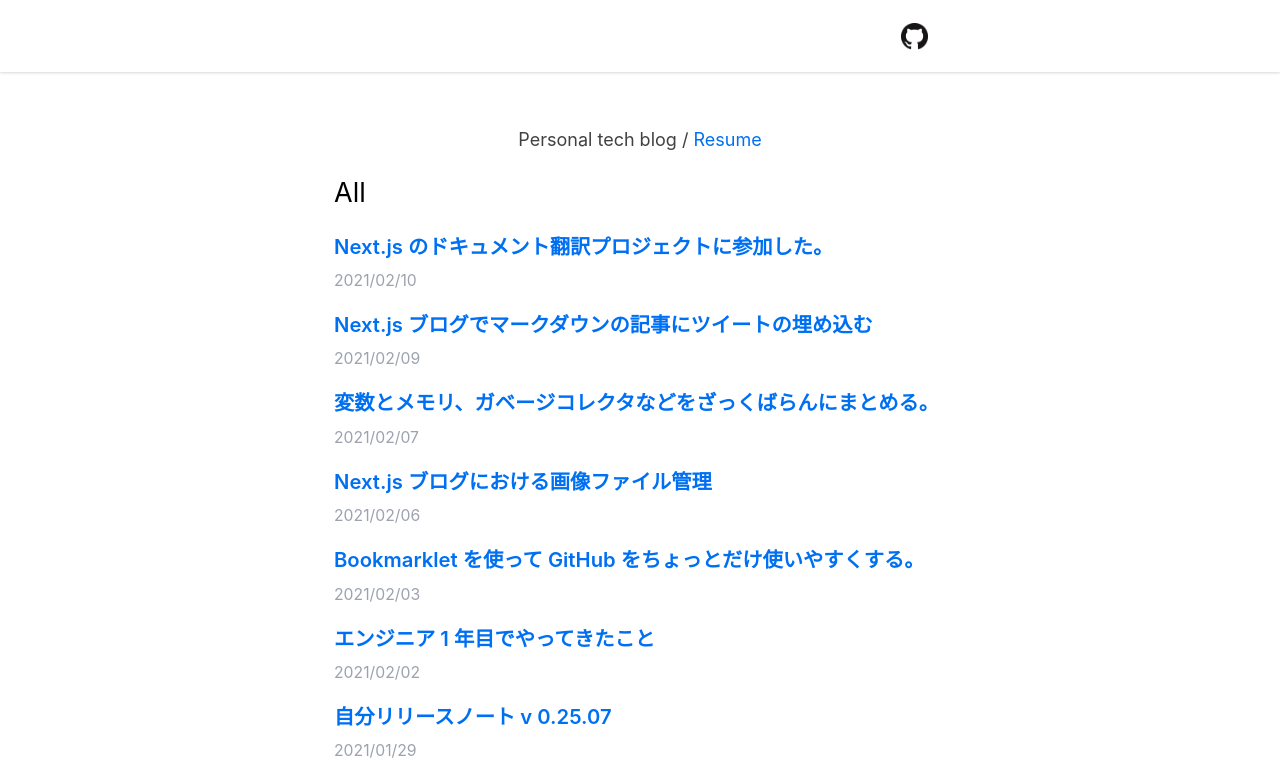
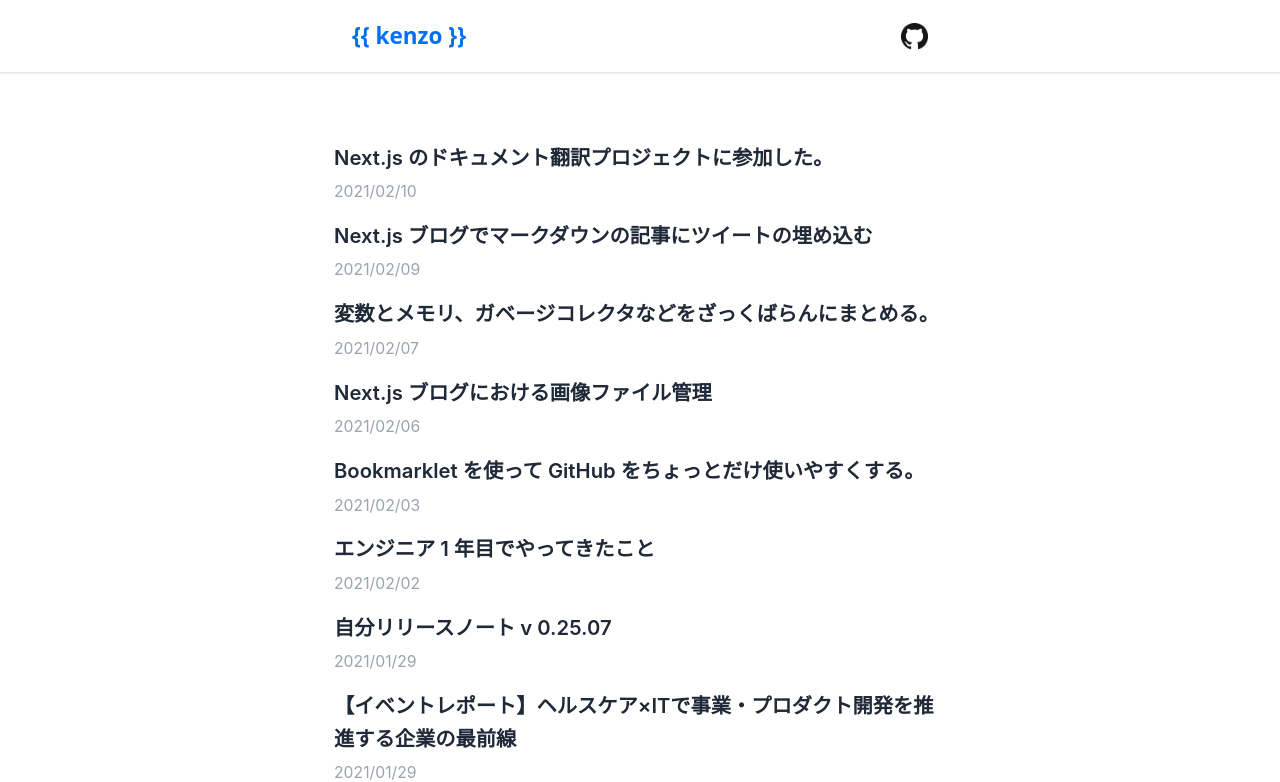
Before and after one commit to kenzo-tanaka/nextJsBlog, a Next.js app: page / in a window 1280 px wide. Shown: the top 782 px of the page. Built offline with nearby package versions, Linux system fonts and the light colour scheme.

Commit message:
fix some styles

```diff
--- a/components/layout.tsx
+++ b/components/layout.tsx
@@ -1,8 +1,5 @@
-import Head from "next/head";
 import styles from "../styles/layout.module.css";
-import utilStyles from "../styles/utils.module.css";
 import Link from "next/link";
-import { config } from "../site.config";
 
 type Props = {
   children: React.ReactNode;
--- a/components/navBar.tsx
+++ b/components/navBar.tsx
@@ -1,3 +1,4 @@
+import Link from "next/link";
 import { config } from "../site.config";
 
 const NavBar: React.FC = () => {
@@ -7,16 +8,9 @@ const NavBar: React.FC = () => {
         <div className="relative flex items-center justify-between h-16">
           <div className="flex-1 flex items-center justify-center sm:items-stretch sm:justify-start">
             <div className="flex-shrink-0 flex items-center">
-              {/* <img
-                className="block lg:hidden h-8 w-auto"
-                src="https://tailwindui.com/img/logos/workflow-mark-indigo-500.svg"
-                alt="site logo"
-              />
-              <img
-                className="hidden lg:block h-8 w-auto"
-                src="https://tailwindui.com/img/logos/workflow-mark-indigo-500.svg"
-                alt="site logo"
-              /> */}
+              <h1 className="font-bold font-sans text-xl text-gray-800">
+                <Link href="/">{"{{ kenzo }}"}</Link>
+              </h1>
             </div>
           </div>
           <div className="absolute inset-y-0 right-0 flex items-center pr-2 sm:static sm:inset-auto sm:ml-6 sm:pr-0">
--- a/components/postsList.tsx
+++ b/components/postsList.tsx
@@ -12,24 +12,16 @@ type Props = {
 const PostsList: NextPage<Props> = ({ posts, heading }) => {
   return (
     <section className={`${utilStyles.headingMd} ${utilStyles.padding1px}`}>
-      <h2 className={utilStyles.headingLg}>{heading}</h2>
       <ul className={utilStyles.list}>
         {posts.map(({ slug, date, title, category }) => (
           <li className="mt-3" key={slug}>
             <Link href={`/posts/${slug}`}>
-              <a className="text-lg font-semibold visited:text-gray-600">
-                {title}
-              </a>
+              <a className="text-lg font-semibold text-gray-800">{title}</a>
             </Link>
             <br />
             <small className="text-sm font-normal text-gray-400">
               <Date dateString={date} />
             </small>
-            {/* <Link href={`/categories/${category}`}>
-              <a className="text-sm text-gray-400 ml-1 font-normal underline">
-                #{category}
-              </a>
-            </Link> */}
           </li>
         ))}
       </ul>
--- a/pages/index.tsx
+++ b/pages/index.tsx
@@ -25,12 +25,6 @@ const Home: NextPage<Props> = ({ allPostsData }) => {
   return (
     <Layout home>
       <PageSEO title={config.siteMeta.title} />
-      <p className={`${utilStyles.alignCenter} ${utilStyles.greyText}`}>
-        Personal tech blog /{" "}
-        <Link href={"/about"}>
-          <a>Resume</a>
-        </Link>
-      </p>
       <PostsList heading="All" posts={allPostsData} />
       <p className={utilStyles.alignCenter}>
         <a
```
